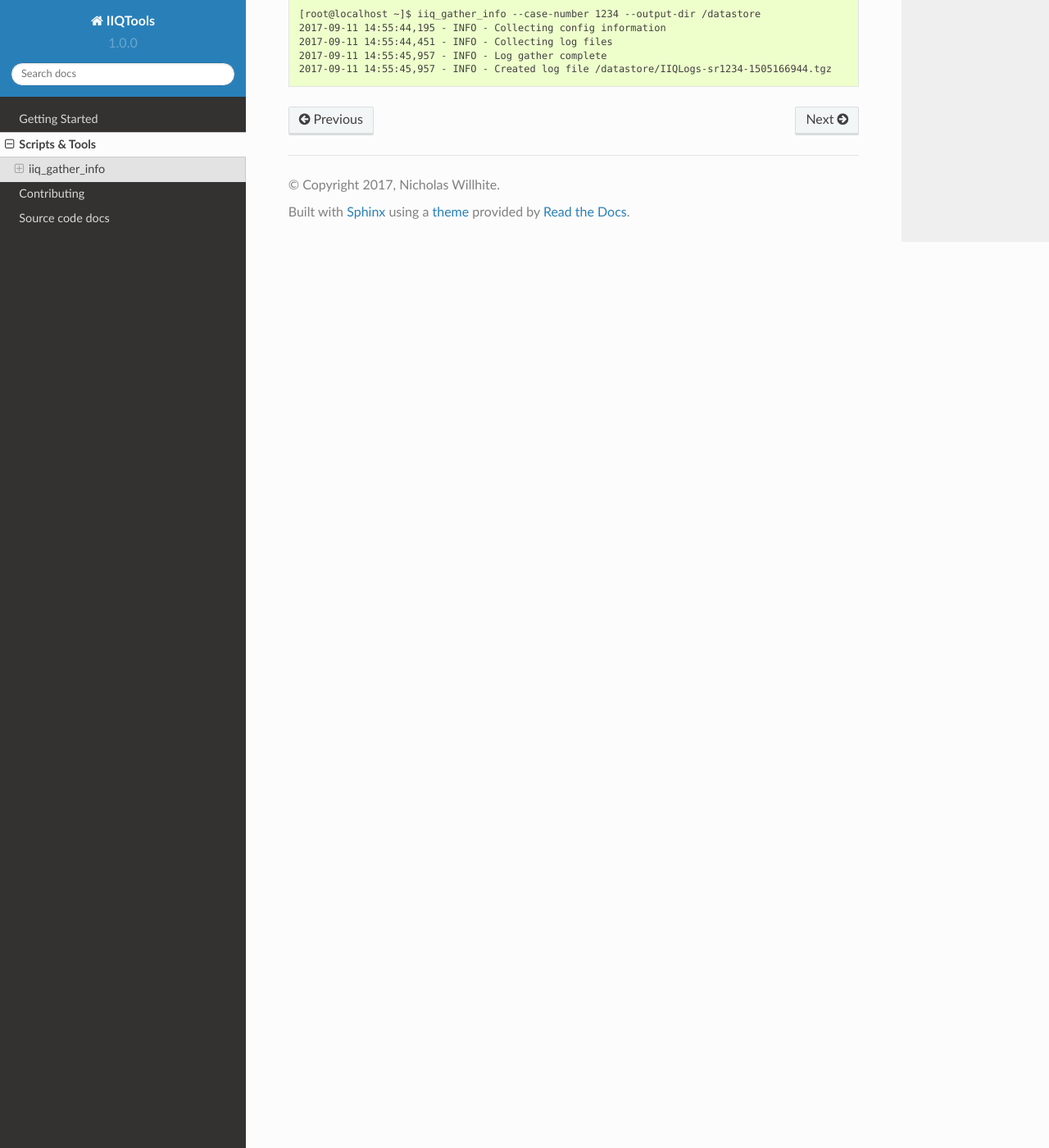
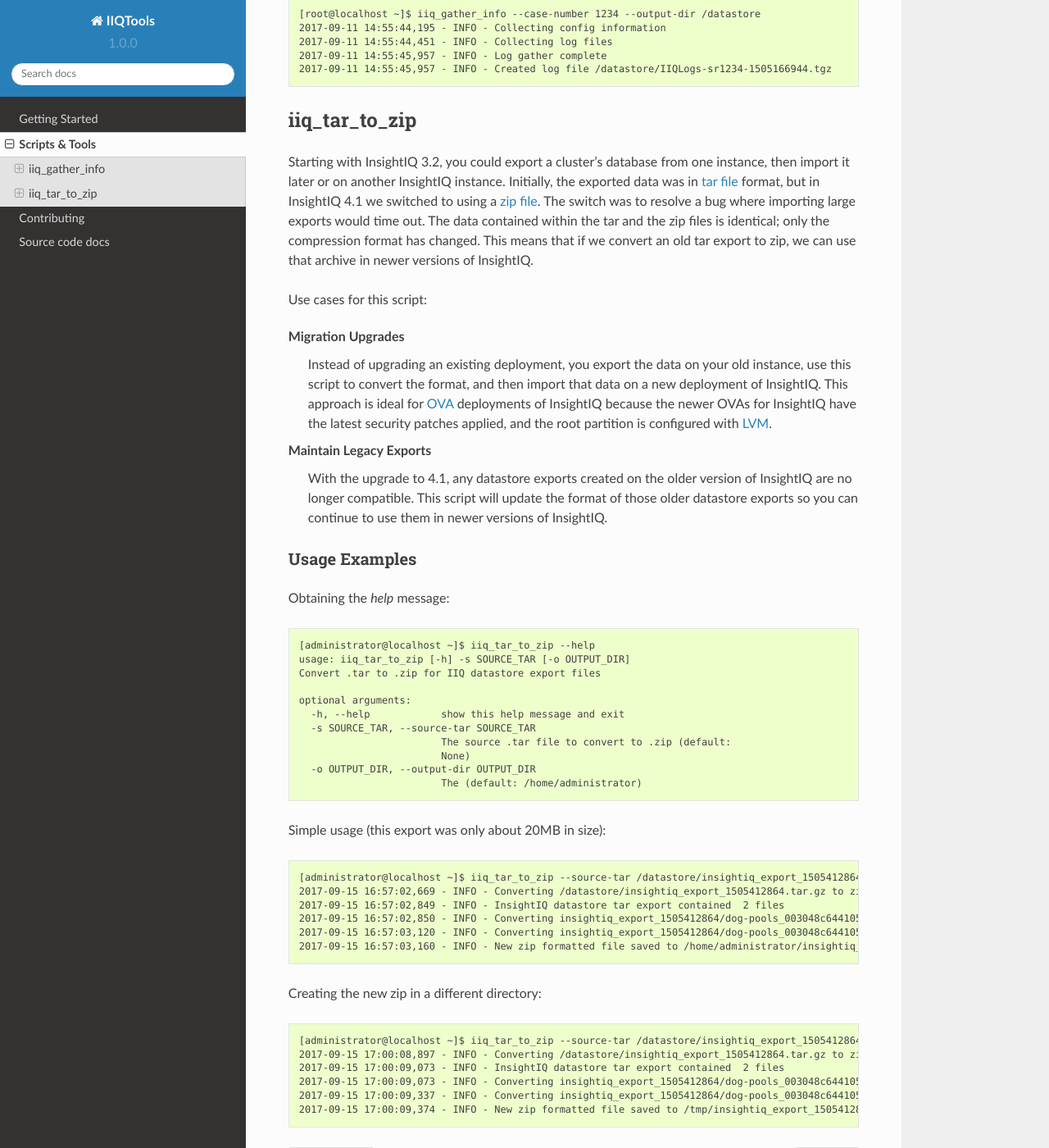
Before and after one commit to willnx/iiqtools, a Sphinx documentation site: the page built from docs/source/scripts.rst, in a window 1280 px wide and 1400 px high, scrolled down 1167 px. Shown: the whole window at 82% size. Built offline with Sphinx 7.4.7 and the Read the Docs theme 2.0.0, drawn with Linux system fonts in a browser that asks for light colours.

Commit message:
added docs for new script iiq_tar_to_zip

```diff
--- a/docs/source/scripts.rst
+++ b/docs/source/scripts.rst
@@ -58,3 +58,67 @@
   2017-09-11 14:55:44,451 - INFO - Collecting log files
   2017-09-11 14:55:45,957 - INFO - Log gather complete
   2017-09-11 14:55:45,957 - INFO - Created log file /datastore/IIQLogs-sr1234-1505166944.tgz
+
+
+iiq_tar_to_zip
+==============
+
+Starting with InsightIQ 3.2, you could export a cluster's database from one instance,
+then import it later or on another InsightIQ instance. Initially, the exported
+data was in `tar file <scripts/iiq_tar_to_zip>`_ format, but in InsightIQ 4.1
+we switched to using a `zip file <scripts/iiq_tar_to_zip>`_. The switch was to
+resolve a bug where importing large exports would time out. The data contained
+within the tar and the zip files is identical; only the compression format has changed.
+This means that if we convert an old tar export to zip, we can use that archive
+in newer versions of InsightIQ.
+
+Use cases for this script:
+
+Migration Upgrades
+  Instead of upgrading an existing deployment, you export the data on your old
+  instance, use this script to convert the format, and then import that data
+  on a new deployment of InsightIQ. This approach is ideal for `OVA <scripts/iiq_tar_to_zip>`_
+  deployments of InsightIQ because the newer OVAs for InsightIQ have the latest
+  security patches applied, and the root partition is configured with `LVM <scripts/iiq_tar_to_zip>`_.
+
+Maintain Legacy Exports
+  With the upgrade to 4.1, any datastore exports created on the older version
+  of InsightIQ are no longer compatible. This script will update the format
+  of those older datastore exports so you can continue to use them in newer
+  versions of InsightIQ.
+
+
+Usage Examples
+--------------
+
+Obtaining the *help* message::
+
+  [administrator@localhost ~]$ iiq_tar_to_zip --help
+  usage: iiq_tar_to_zip [-h] -s SOURCE_TAR [-o OUTPUT_DIR]
+  Convert .tar to .zip for IIQ datastore export files
+
+  optional arguments:
+    -h, --help            show this help message and exit
+    -s SOURCE_TAR, --source-tar SOURCE_TAR
+                          The source .tar file to convert to .zip (default:
+                          None)
+    -o OUTPUT_DIR, --output-dir OUTPUT_DIR
+                          The (default: /home/administrator)
+
+Simple usage (this export was only about 20MB in size)::
+
+  [administrator@localhost ~]$ iiq_tar_to_zip --source-tar /datastore/insightiq_export_1505412864.tar.gz
+  2017-09-15 16:57:02,669 - INFO - Converting /datastore/insightiq_export_1505412864.tar.gz to zip format
+  2017-09-15 16:57:02,849 - INFO - InsightIQ datastore tar export contained  2 files
+  2017-09-15 16:57:02,850 - INFO - Converting insightiq_export_1505412864/dog-pools_003048c644105df4124ad80c701933e83eff.dump
+  2017-09-15 16:57:03,120 - INFO - Converting insightiq_export_1505412864/dog-pools_003048c644105df4124ad80c701933e83eff_config.json
+  2017-09-15 16:57:03,160 - INFO - New zip formatted file saved to /home/administrator/insightiq_export_1505412864.zip
+
+Creating the new zip in a different directory::
+
+  [administrator@localhost ~]$ iiq_tar_to_zip --source-tar /datastore/insightiq_export_1505412864.tar.gz --output-dir /tmp
+  2017-09-15 17:00:08,897 - INFO - Converting /datastore/insightiq_export_1505412864.tar.gz to zip format
+  2017-09-15 17:00:09,073 - INFO - InsightIQ datastore tar export contained  2 files
+  2017-09-15 17:00:09,073 - INFO - Converting insightiq_export_1505412864/dog-pools_003048c644105df4124ad80c701933e83eff.dump
+  2017-09-15 17:00:09,337 - INFO - Converting insightiq_export_1505412864/dog-pools_003048c644105df4124ad80c701933e83eff_config.json
+  2017-09-15 17:00:09,374 - INFO - New zip formatted file saved to /tmp/insightiq_export_1505412864.zip
```
